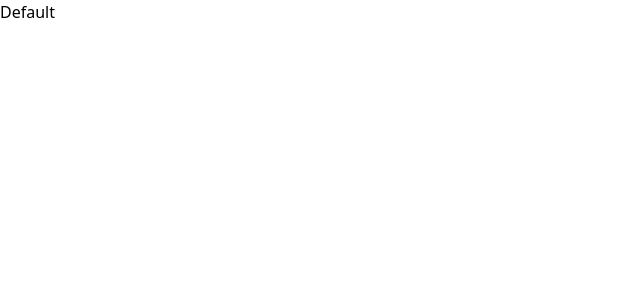
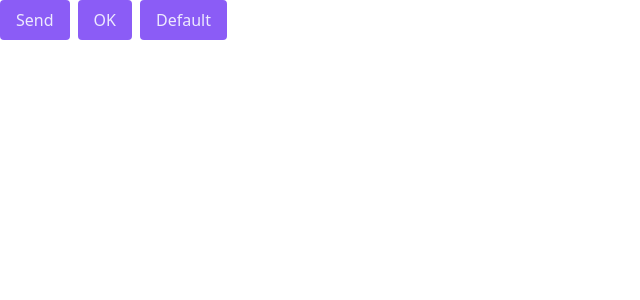
Before and after one commit to filipebteixeira98/feedget-web, a React (Vite) app: page / in a window 1280 px wide. Shown: the top 300 px of the page, without its empty margins (0-640 px from the left). Built offline with nearby package versions, Linux system fonts and the light colour scheme.

Commit message:
chore: created button component

```diff
--- a/src/App.tsx
+++ b/src/App.tsx
@@ -3,11 +3,21 @@ interface ButtonProps {
 }
 
 function Button(props: ButtonProps) {
-  return <button>{props.text ?? 'Default'}</button>
+  return (
+    <button className="bg-violet-500 px-4 h-10 rounded text-violet-100 hover:bg-violet-700 transition-colors">
+      {props.text ?? 'Default'}
+    </button>
+  )
 }
 
 function App() {
-  return <Button />
+  return (
+    <div className="flex gap-2">
+      <Button text="Send" />
+      <Button text="OK" />
+      <Button />
+    </div>
+  )
 }
 
 export default App
```
